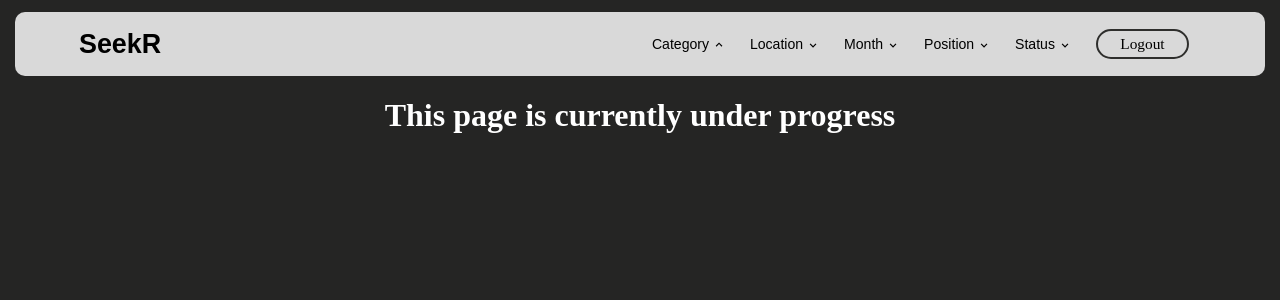
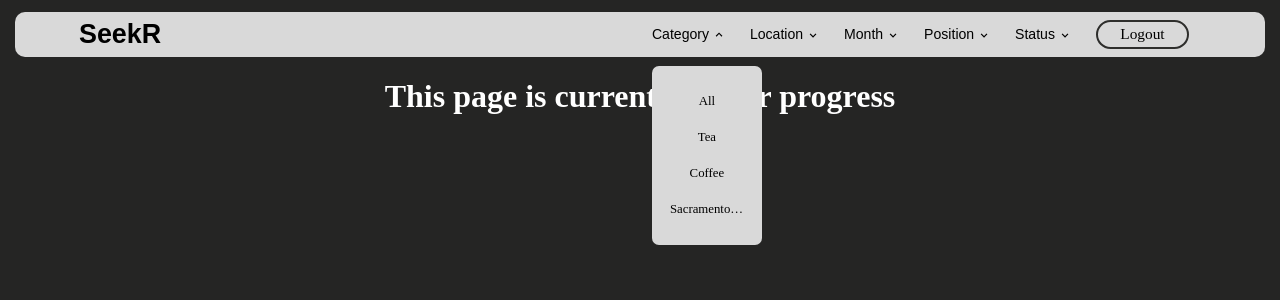
Before and after one commit to jSunpayco/seekr, a React (Vite) app: page /jobs in a window 1280 px wide. Both pictures are taken after a click on the element "Category". Shown: the top 300 px of the page. Built offline with nearby package versions, Linux system fonts and the light colour scheme.

Commit message:
Filter options styling

```diff
--- a/src/components/FilterItem/filteritem.module.scss
+++ b/src/components/FilterItem/filteritem.module.scss
@@ -11,3 +11,33 @@
     vertical-align: middle;
     user-select: none;
 }
+
+.optionsContainer{
+    position: absolute;
+    width: 8%;
+    list-style: none;
+    transform: translateY(5%);
+    // transition: visibility 1s ease;
+    padding: 15px 5px;
+
+    border: none;
+    border-radius: 7px;
+    background-color: #D9D9D9;
+
+    z-index: 30;
+}
+
+.optionName{
+    text-overflow: ellipsis;
+    overflow: hidden;
+    white-space: nowrap;
+    font-size: 1vw;
+    // border: solid black;
+    margin: 5px;
+    padding: 8px;
+
+    &:hover{
+        background-color: #909090;
+        cursor: pointer;
+    }
+}
--- a/src/components/FilterItem/filteritem.tsx
+++ b/src/components/FilterItem/filteritem.tsx
@@ -5,6 +5,7 @@ interface Props {
     title: string;
     isClicked: boolean;
     clickFunction: React.Dispatch<React.SetStateAction<boolean>>;
+    options: Array<string>;
 }
 
 const FilterItem = (props:Props) => {
@@ -12,6 +13,20 @@ const FilterItem = (props:Props) => {
     return (
         <div>
             <p className={styles.filterName} onClick={() => props.clickFunction(!props.isClicked)}>{props.title}{<BiChevronDown className={styles.filterIcon} style ={{transform:props.isClicked ? 'rotate(180deg)' : 'rotate(0deg)', transition:'transform 1s ease'}}/>}</p>
+            <div className={styles.optionsContainer} style={{visibility: (props.isClicked?'visible':'hidden')}}>
+                <p className={styles.optionName}>
+                    All
+                </p>
+                <p className={styles.optionName}>
+                    Tea
+                </p>
+                <p className={styles.optionName}>
+                    Coffee
+                </p>
+                <p className={styles.optionName}>
+                    Sacramento, CA
+                </p>
+            </div>
         </div>
     )
 }
--- a/src/components/Navigation/navigation.module.scss
+++ b/src/components/Navigation/navigation.module.scss
@@ -1,5 +1,5 @@
 .navigationContainer{
-    height: 5vw;
+    height: 3.5vw;
     width: calc(100vw - 30px);
     position: sticky;
     margin: auto;
--- a/src/components/Navigation/navigation.tsx
+++ b/src/components/Navigation/navigation.tsx
@@ -23,13 +23,13 @@ const Navigation = () => {
             <div className={styles.navigationHeader}>
                 <h1 className={styles.logo}>SeekR</h1>
                 <div className={styles.filtersContainer}>
-                    <FilterItem title='Category' isClicked={categoryClicked} clickFunction={setCategoryClicked}></FilterItem>
-                    <FilterItem title='Location' isClicked={locationClicked} clickFunction={setLocationClicked}></FilterItem>
+                    <FilterItem title='Category' isClicked={categoryClicked} clickFunction={setCategoryClicked} options={locationOptions}></FilterItem>
+                    <FilterItem title='Location' isClicked={locationClicked} clickFunction={setLocationClicked} options={categoryOptions}></FilterItem>
 
-                    <FilterItem title='Month' isClicked={monthClicked} clickFunction={setMonthClicked}></FilterItem>
-                    <FilterItem title='Position' isClicked={positionClicked} clickFunction={setPositionClicked}></FilterItem>
+                    <FilterItem title='Month' isClicked={monthClicked} clickFunction={setMonthClicked} options={monthOptions}></FilterItem>
+                    <FilterItem title='Position' isClicked={positionClicked} clickFunction={setPositionClicked} options={positionOptions}></FilterItem>
 
-                    <FilterItem title='Status' isClicked={statusClicked} clickFunction={setStatusClicked}></FilterItem>
+                    <FilterItem title='Status' isClicked={statusClicked} clickFunction={setStatusClicked} options={statusOptions}></FilterItem>
 
                     <a href='/' className={styles.logoutButton}>Logout</a>
                 </div>
```
